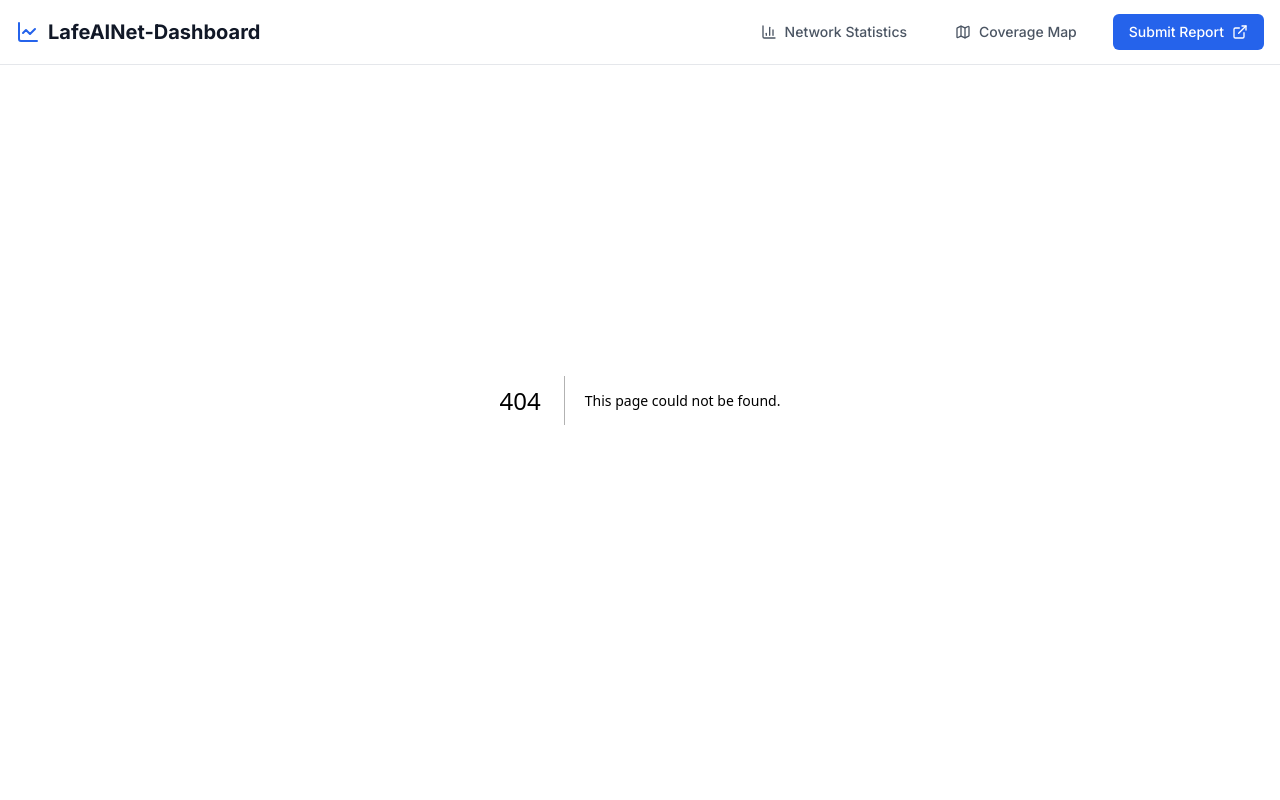
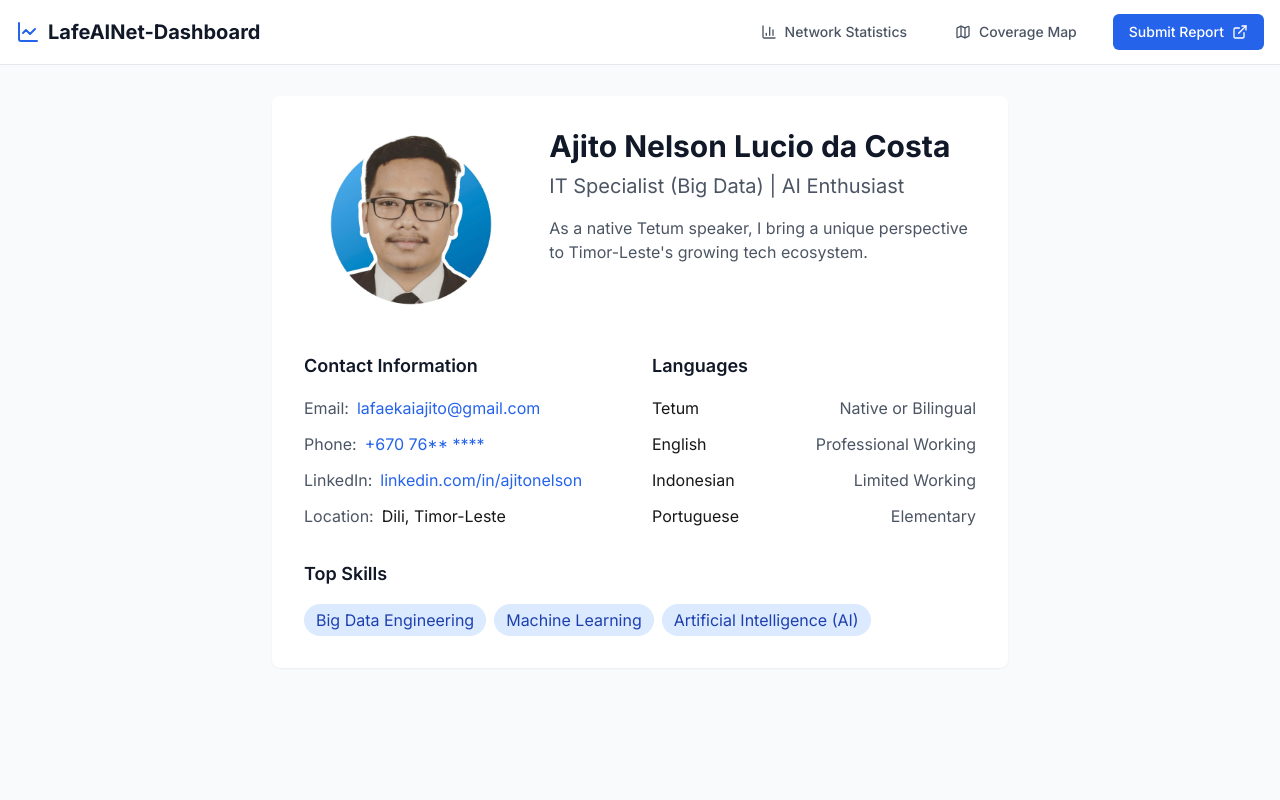
Before and after one commit to ajitonelsonn/lafeainet-dashboard, a Next.js app: page /contact in a window 1280 px wide. Before the commit this address had no page. Shown: the top 800 px of the page. Built offline with nearby package versions, Linux system fonts and the light colour scheme.

Commit message:
Add page contact

```diff
--- /dev/null
+++ b/app/contact/page.tsx
@@ -0,0 +1,122 @@
+// app/contact/page.tsx
+"use client";
+
+export default function ContactPage() {
+  return (
+    <main className="min-h-screen bg-gray-50 pt-16">
+      <div className="max-w-3xl mx-auto px-4 py-8">
+        <div className="bg-white rounded-lg shadow-sm p-8">
+          {/* Profile Section */}
+          <div className="flex flex-col md:flex-row gap-8 mb-8 items-start">
+            <div className="w-full md:w-1/3">
+              <img
+                src="/ajito.jpeg"
+                alt="Profile Photo"
+                className="rounded-full w-48 h-48 mx-auto"
+              />
+            </div>
+
+            <div className="w-full md:w-2/3">
+              <h1 className="text-3xl font-bold text-gray-900 mb-2">
+                Ajito Nelson Lucio da Costa
+              </h1>
+              <h2 className="text-xl text-gray-600 mb-4">
+                IT Specialist (Big Data) | AI Enthusiast
+              </h2>
+              <p className="text-gray-600 mb-4">
+                As a native Tetum speaker, I bring a unique perspective to
+                Timor-Leste's growing tech ecosystem.
+              </p>
+            </div>
+          </div>
+
+          {/* Contact Information */}
+          <div className="grid grid-cols-1 md:grid-cols-2 gap-6">
+            <div>
+              <h3 className="text-lg font-semibold text-gray-900 mb-4">
+                Contact Information
+              </h3>
+              <div className="space-y-3">
+                <div>
+                  <span className="text-gray-600">Email:</span>
+                  <a
+                    href="mailto:8997ajito@gmail.com"
+                    className="ml-2 text-blue-600 hover:text-blue-800"
+                  >
+                    lafaekaiajito@gmail.com
+                  </a>
+                </div>
+                <div>
+                  <span className="text-gray-600">Phone:</span>
+                  <a
+                    href="tel:+67074062553"
+                    className="ml-2 text-blue-600 hover:text-blue-800"
+                  >
+                    +670 76** ****
+                  </a>
+                </div>
+                <div>
+                  <span className="text-gray-600">LinkedIn:</span>
+                  <a
+                    href="https://www.linkedin.com/in/ajitonelson"
+                    target="_blank"
+                    rel="noopener noreferrer"
+                    className="ml-2 text-blue-600 hover:text-blue-800"
+                  >
+                    linkedin.com/in/ajitonelson
+                  </a>
+                </div>
+                <div>
+                  <span className="text-gray-600">Location:</span>
+                  <span className="ml-2">Dili, Timor-Leste</span>
+                </div>
+              </div>
+            </div>
+
+            <div>
+              <h3 className="text-lg font-semibold text-gray-900 mb-4">
+                Languages
+              </h3>
+              <div className="space-y-3">
+                <div className="flex justify-between items-center">
+                  <span>Tetum</span>
+                  <span className="text-gray-600">Native or Bilingual</span>
+                </div>
+                <div className="flex justify-between items-center">
+                  <span>English</span>
+                  <span className="text-gray-600">Professional Working</span>
+                </div>
+                <div className="flex justify-between items-center">
+                  <span>Indonesian</span>
+                  <span className="text-gray-600">Limited Working</span>
+                </div>
+                <div className="flex justify-between items-center">
+                  <span>Portuguese</span>
+                  <span className="text-gray-600">Elementary</span>
+                </div>
+              </div>
+            </div>
+          </div>
+
+          {/* Skills Section */}
+          <div className="mt-8">
+            <h3 className="text-lg font-semibold text-gray-900 mb-4">
+              Top Skills
+            </h3>
+            <div className="flex flex-wrap gap-2">
+              <span className="px-3 py-1 bg-blue-100 text-blue-800 rounded-full">
+                Big Data Engineering
+              </span>
+              <span className="px-3 py-1 bg-blue-100 text-blue-800 rounded-full">
+                Machine Learning
+              </span>
+              <span className="px-3 py-1 bg-blue-100 text-blue-800 rounded-full">
+                Artificial Intelligence (AI)
+              </span>
+            </div>
+          </div>
+        </div>
+      </div>
+    </main>
+  );
+}
```
